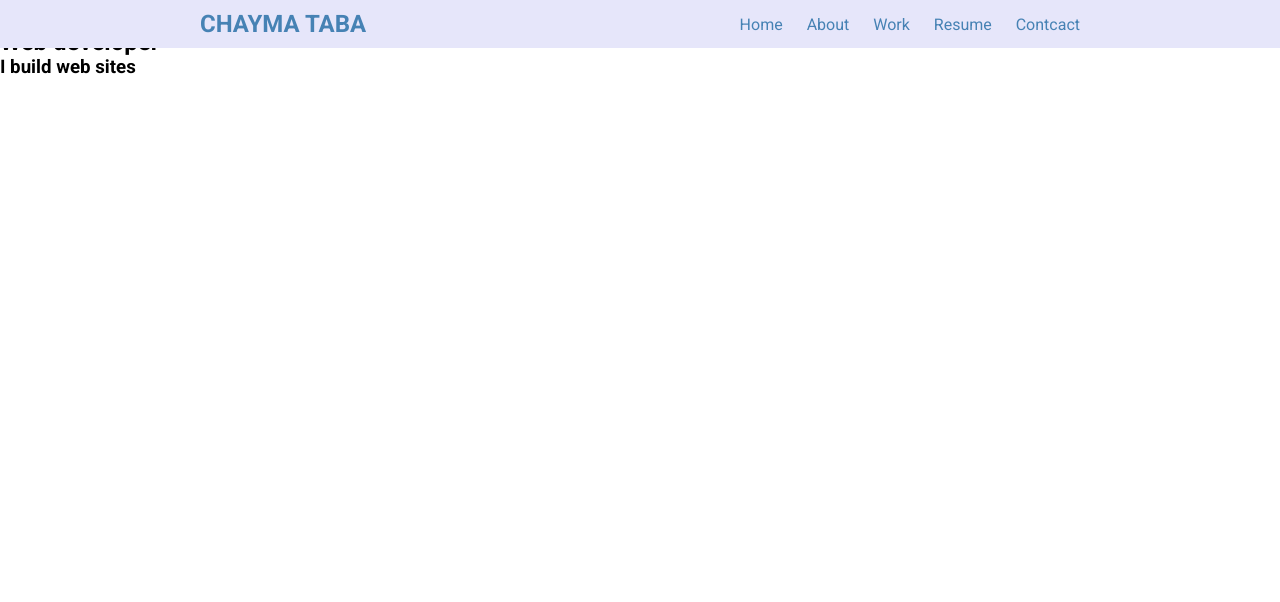
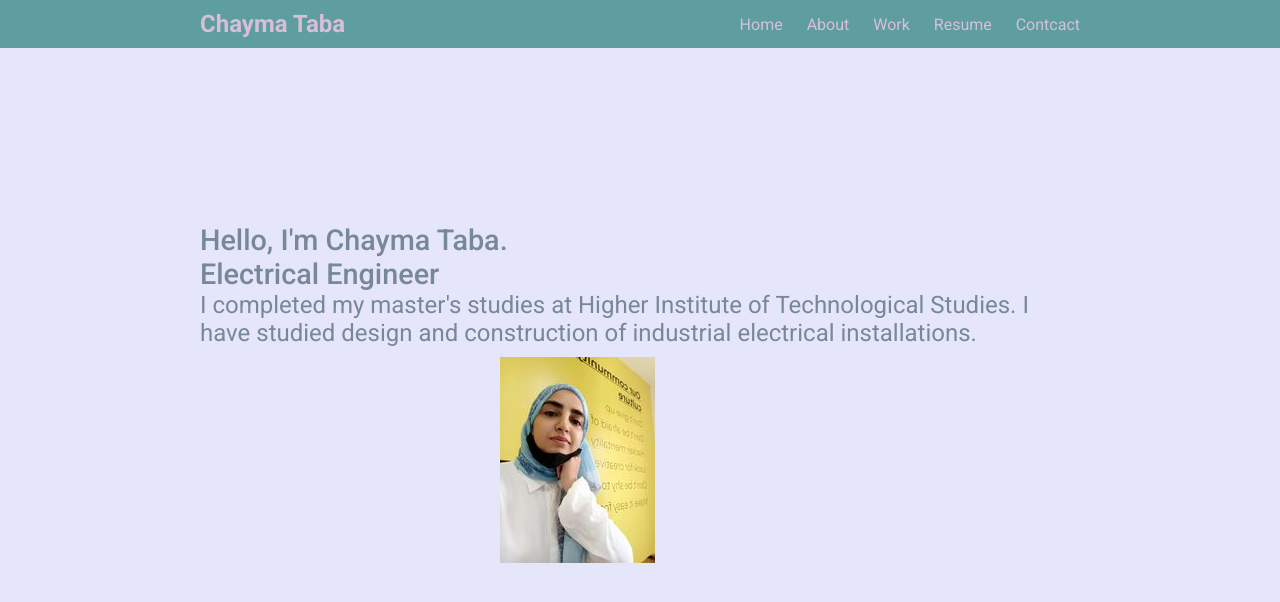
Before and after one commit to ChaymaTb/CSS, a plain HTML site: page index.html in a window 1280 px wide. Drawn offline with Linux system fonts and the light colour scheme.

Commit message:
Add files via upload

```diff
--- a/index.html
+++ b/index.html
@@ -4,6 +4,7 @@
     <meta charset="UTF-8">
     <meta http-equiv="X-UA-Compatible" content="IE=edge">
     <meta name="viewport" content="width=device-width, initial-scale=1.0">
+    <link rel="stylesheet"  href="https://cdnjs.cloudflare.com/ajax/libs/font-awesome/4.7.0/css/font-awesome.min.css">
     <link rel="stylesheet" href="style.css"> <!-- link html file to css file -->
     <title> Chayma's Portfolio</title>
 </head>
@@ -12,17 +13,18 @@
     <header> <!--Parent element-->
         <a href="/index.html" class="logo"> Chayma Taba </a> <!--Child element-->
         <nav class="Navigation">
-            <a href="/index.html"> Home </a>  <!-- home link -->
-            <a href="/about.html"> About </a>  <!-- about link -->
-            <a href="./work.html"> Work </a> <!-- work link -->
-            <a href="/resume.html"> Resume </a> <!-- resume link -->
-            <a href="/contact.html"> Contcact </a> <!-- contact link -->
+            <a href="#"index.html"> Home </a>  <!-- home link -->
+            <a href="#about.html"> About </a>  <!-- about link -->
+            <a href="#work.html"> Work </a> <!-- work link -->
+            <a href="#resume.html"> Resume </a> <!-- resume link -->
+            <a href="#contact.html"> Contcact </a> <!-- contact link -->
         </nav>
     </header>
     <section class="main">
         <div>
-            <h2>Hello, I'm Chayma<br><span>Web developer</span></h2>
-            <h3>I build web sites</h3>
+            <h2> Hello, I'm Chayma Taba. <br><span>Electrical Engineer</span> </h2>
+            <p>I completed my master's studies at Higher Institute of Technological Studies. I have studied design and construction of industrial electrical installations.</p>
+            <a href="#resume"><img src="ch.jpg" alt="ChaymaTb"/></a>
         </div>
     </section>
 </body>
--- a/style.css
+++ b/style.css
@@ -7,7 +7,7 @@
     scroll-behavior: smooth;
 }
 header{
-    background-color: #E6E6FA;
+    background-color: #5F9EA0	;
     width: 100%;
     position: fixed; /*fixing the header*/
     z-index: 999; /*the header stay appeared while moving through the page */
@@ -18,18 +18,49 @@ header{
 }
 .logo{
     text-decoration: none; /*removing the underline text*/
-    color: #4682B4;
-    text-transform: uppercase;
+    color: #D8BFD8;
     font-weight: 600;
     font-size: 1.5em;
 }
 .Navigation a{
-    color: #4682B4;
+    color: #D8BFD8;
     text-decoration: none;
     font-weight: 400;
     font-size: 1.0em;
     padding-left: 20px;
 }
 .Navigation a:hover{
-    color: 	#c852cc;
+    color: 	#483D8B; /* the color changes when */
 }
+section{
+   padding: 100px 200px;
+}
+.main{
+    width: 100%;
+    min-height: 100vh;
+    display: flex;
+    align-items: center;
+    background: #E6E6FA;
+    background-size: cover;
+    background-position: center;
+    background-attachment: fixed;
+}
+.main h2{
+    color: #778899	;
+    font-size: 1.8em;
+    font-weight: 500;
+}
+.main p{
+    color: #778899;
+    font-size: 1.5em;
+    justify-content:left ;
+}
+.main img {
+    margin: 10px 300px;
+}
+/* @font-face {
+    font-family: "chathurabold";
+    src: url("../font/chathura_bold_macroman/chachathura-bold-webfont.eot");
+    font-weight: normal;
+    font-style: normal;
+} */
```
Also changed, not shown: about.html (+10 -7 lines), contact.html (+11 -11 lines), work.html (+1 -1 lines), ch.jpg (added).
